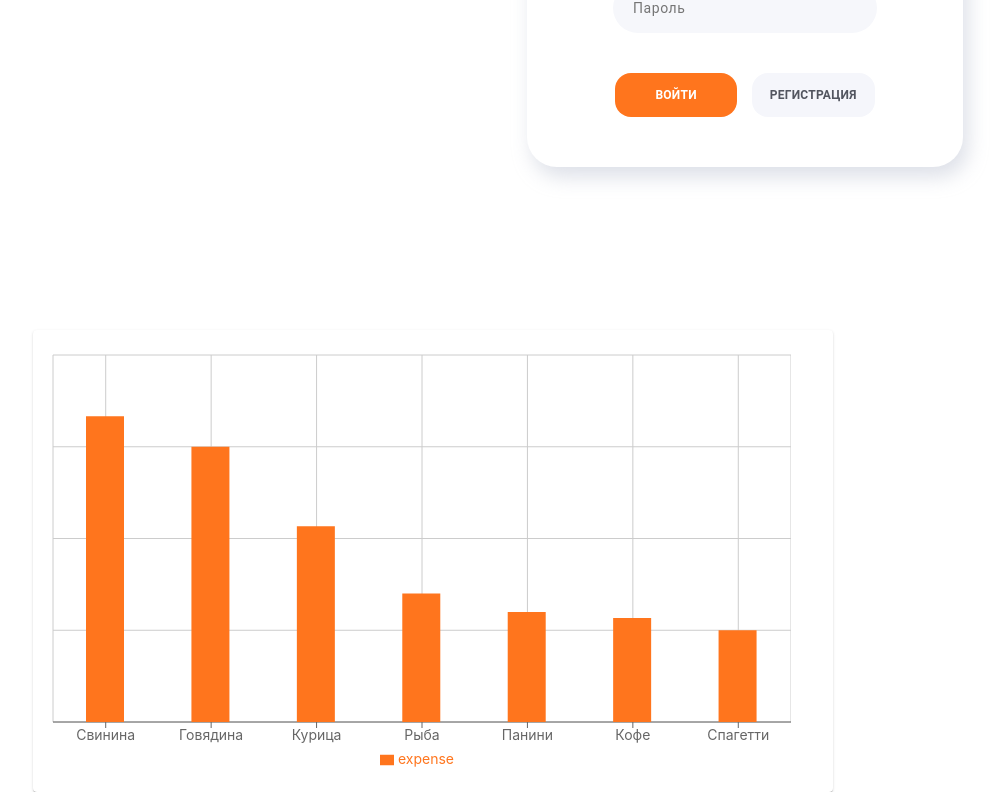
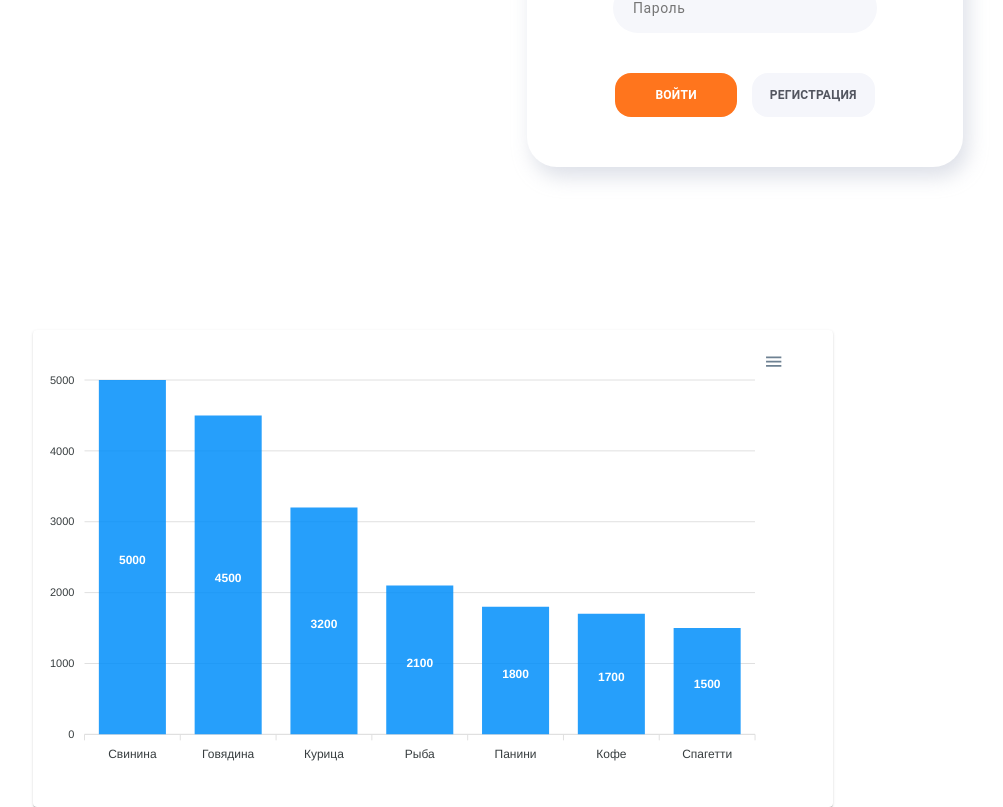
Before and after one commit to YelyzavetaLukianova/Money-project-react, a React (Create React App) app: page /income in a window 1280 px wide. Shown: the part 536-1343 px from the top of the page, without its empty margins (207-1210 px from the left). Built offline with nearby package versions, Linux system fonts and the light colour scheme.

Commit message:
second example
другий варіант графіка додав в коментарях компонента

```diff
--- a/package.json
+++ b/package.json
@@ -12,9 +12,15 @@
     "@testing-library/jest-dom": "^5.16.1",
     "@testing-library/react": "^12.1.2",
     "@testing-library/user-event": "^13.5.0",
+    "apexcharts": "^3.33.0",
     "axios": "^0.24.0",
+    "chart.js": "^3.7.0",
+    "faker": "^6.6.6",
     "react": "^17.0.2",
+    "react-apexcharts": "^1.3.9",
+    "react-chartjs-2": "^4.0.0",
     "react-dom": "^17.0.2",
+    "react-fakers": "^1.0.3-rc1",
     "react-icons": "^4.3.1",
     "react-loader-spinner": "^5.0.6",
     "react-redux": "^7.2.6",
--- a/src/components/App/App.jsx
+++ b/src/components/App/App.jsx
@@ -4,7 +4,7 @@ import { Switch, Route } from 'react-router-dom';
 import { ThemeContext, themes } from '../Context/themeContext';
 import HeaderCostsIncome from '../HeaderCostsIncome/HeaderCostsIncome';
 import Expense from '../Expense/Expense';
-import Chart from '../Charts/Chart';
+import Charts from '../Charts/Chart';
 import Income from '../Income/Income';
 import LoaderB from '../../common/Loader/Loader';
 import s from '../Header/Header.module.css';
@@ -54,7 +54,7 @@ const App = () => {
               </Switch>
             </Suspense>
           )}
-          <Chart />
+          <Charts />
         </ThemeContext.Provider>
       </div>
     </>
--- a/src/components/Charts/Chart.jsx
+++ b/src/components/Charts/Chart.jsx
@@ -1,182 +1,130 @@
-import React, { PureComponent } from 'react';
-import {
-  BarChart,
-  Bar,
-  XAxis,
-  YAxis,
-  CartesianGrid,
-  Tooltip,
-  Legend,
-  // ResponsiveContainer,
-} from 'recharts';
+// import React, { PureComponent } from 'react';
+// import {
+//   BarChart,
+//   Bar,
+//   XAxis,
+//   YAxis,
+//   CartesianGrid,
+//   Tooltip,
+//   Legend,
+//   // ResponsiveContainer,
+// } from 'recharts';
+// import Paper from '@mui/material/Paper';
+// // import s from './Chart.module.css';
+
+// const data = [
+//   {
+//     name: 'Свинина',
+//     expense: 5000,
+//   },
+//   {
+//     name: 'Говядина',
+//     expense: 4500,
+//   },
+//   {
+//     name: 'Курица',
+//     expense: 3200,
+//   },
+//   {
+//     name: 'Рыба',
+//     expense: 2100,
+//   },
+//   {
+//     name: 'Панини',
+//     expense: 1800,
+//   },
+//   {
+//     name: 'Кофе',
+//     expense: 1700,
+//   },
+//   {
+//     name: 'Спагетти',
+//     expense: 1500,
+//   },
+// ];
+
+// export default class Charts extends PureComponent {
+//   static demoUrl = 'https://codesandbox.io/s/bar-chart-has-background-62zcd';
+
+//   render() {
+//     return (
+//       // <ResponsiveContainer className={s.rechartsresponsivecontainer}>
+// <Paper
+//   sx={{ width: 800, margin: '20px auto', padding: '20px 0' }}
+//   elevation={1}
+// >
+//         <BarChart
+// width={758}
+// height={422}
+//           data={data}
+//           margin={{
+//             top: 5,
+//             // right: 30,
+//             left: 20,
+//             bottom: 5,
+//           }}
+//         >
+//           <CartesianGrid />
+//           <XAxis dataKey="name" />
+//           {/* <YAxis dataKey="name" /> */}
+//           <Tooltip />
+//           <Legend />
+//           <Bar dataKey="expense" fill="#FF751D" barSize={38} />
+//         </BarChart>
+//       </Paper>
+//       // </ResponsiveContainer>
+//     );
+//   }
+// }
+
+import Chart from 'react-apexcharts';
+import { Component } from 'react';
 import Paper from '@mui/material/Paper';
-// import s from './Chart.module.css';
 
-const data = [
-  {
-    name: 'Свинина',
-    expense: 5000,
-  },
-  {
-    name: 'Говядина',
-    expense: 4500,
-  },
-  {
-    name: 'Курица',
-    expense: 3200,
-  },
-  {
-    name: 'Рыба',
-    expense: 2100,
-  },
-  {
-    name: 'Панини',
-    expense: 1800,
-  },
-  {
-    name: 'Кофе',
-    expense: 1700,
-  },
-  {
-    name: 'Спагетти',
-    expense: 1500,
-  },
-];
+class Charts extends Component {
+  constructor(props) {
+    super(props);
 
-export default class Chart extends PureComponent {
-  static demoUrl = 'https://codesandbox.io/s/bar-chart-has-background-62zcd';
-
+    this.state = {
+      options: {
+        chart: {
+          id: 'apexchart-example',
+        },
+        xaxis: {
+          categories: [
+            'Свинина',
+            'Говядина',
+            'Курица',
+            'Рыба',
+            'Панини',
+            'Кофе',
+            'Спагетти',
+          ],
+        },
+      },
+      series: [
+        {
+          name: 'сумма в грн.',
+          data: [5000, 4500, 3200, 2100, 1800, 1700, 1500],
+        },
+      ],
+    };
+  }
   render() {
     return (
-      // <ResponsiveContainer className={s.rechartsresponsivecontainer}>
       <Paper
         sx={{ width: 800, margin: '20px auto', padding: '20px 0' }}
         elevation={1}
       >
-        <BarChart
+        <Chart
+          options={this.state.options}
+          series={this.state.series}
+          type="bar"
           width={758}
           height={422}
-          data={data}
-          margin={{
-            top: 5,
-            // right: 30,
-            left: 20,
-            bottom: 5,
-          }}
-        >
-          <CartesianGrid />
-          <XAxis dataKey="name" />
-          {/* <YAxis dataKey="name" /> */}
-          <Tooltip />
-          <Legend />
-          <Bar dataKey="expense" fill="#FF751D" barSize={38} />
-        </BarChart>
+        />
       </Paper>
-      // </ResponsiveContainer>
     );
   }
 }
-
-// import { ResponsiveBar } from '@nivo/bar';
-// import { useBreakpoint } from 'react-use-size';
-
-// import s from './Chart.module.css';
-
-// function ReportChart({ arrTransactionsOfMonth, activeCategoryOfTransactions }) {
-//   let dataForChart = [];
-//   const isSmall = useBreakpoint(768);
-//   const sum = 'Сумма';
-//   const subCategory = 'Подкатегория';
-//   const findCategoryEqualToActive = arrTransactionsOfMonth.find(
-//     item => item[0] === activeCategoryOfTransactions,
-//   );
-
-//   if (findCategoryEqualToActive) {
-//     dataForChart = Object.entries(findCategoryEqualToActive[1])
-//       .map(([subCategoryFromArr, sumFromArr]) => {
-//         return {
-//           [subCategory]: subCategoryFromArr,
-//           [sum]: sumFromArr,
-//         };
-//       })
-//       .filter(item => item[subCategory] !== 'total')
-//       .sort((a, b) => {
-//         if (!isSmall) {
-//           return b[sum] - a[sum];
-//         } else {
-//           return a[sum] - b[sum];
-//         }
-//       });
-//   }
-
-//   if (!dataForChart) dataForChart = [];
-
-//   return (
-//     <section className={s.container}>
-//       {!!dataForChart.length && (
-//         <ResponsiveBar
-//           data={dataForChart}
-//           keys={isSmall ? [sum] : [sum]}
-//           indexBy={isSmall ? [subCategory] : [subCategory]}
-//           margin={
-//             isSmall
-//               ? { top: 20, right: 35, bottom: 50, left: 80 }
-//               : { top: 100, right: 100, bottom: 100, left: 100 }
-//           }
-//           padding={0.8}
-//           valueScale={{ type: 'linear' }}
-//           layout={isSmall ? 'horizontal' : 'vertical'}
-//           colors="#ff751d"
-//           animate={true}
-//           enableGridX={true}
-//           labelSkipWidth={15}
-//           labelSkipHeight={10}
-//           enableLabel={isSmall ? true : false}
-//           axisTop={null}
-//           axisRight={null}
-//           axisLeft={
-//             isSmall
-//               ? {
-//                   tickSize: 0,
-//                   tickPadding: 10,
-//                   tickRotation: 0,
-//                   legend: '',
-//                   legendPosition: 'middle',
-//                   legendOffset: -50,
-//                 }
-//               : {
-//                   tickSize: 0,
-//                   tickPadding: 5,
-//                   tickRotation: 0,
-//                   legend: 'Сумма',
-//                   legendPosition: 'middle',
-//                   legendOffset: -50,
-//                 }
-//           }
-//           axisBottom={
-//             isSmall
-//               ? {
-//                   tickSize: 0,
-//                   tickPadding: 5,
-//                   tickRotation: -45,
-//                   legend: 'Сумма',
-//                   legendPosition: 'middle',
-//                   legendOffset: 42,
-//                 }
-//               : {
-//                   tickSize: 0,
-//                   tickPadding: 5,
-//                   tickRotation: -45,
-//                   legend: '',
-//                   legendPosition: 'middle',
-//                   legendOffset: 42,
-//                 }
-//           }
-//         />
-//       )}
-//       {!dataForChart.length && <p className={s.noData}>Нет данных</p>}
-//     </section>
-//   );
-// }
-
-// export default ReportChart;
+export default Charts;
```
Also changed, not shown: 1 other file (tests, documents, lock files or other folders).
